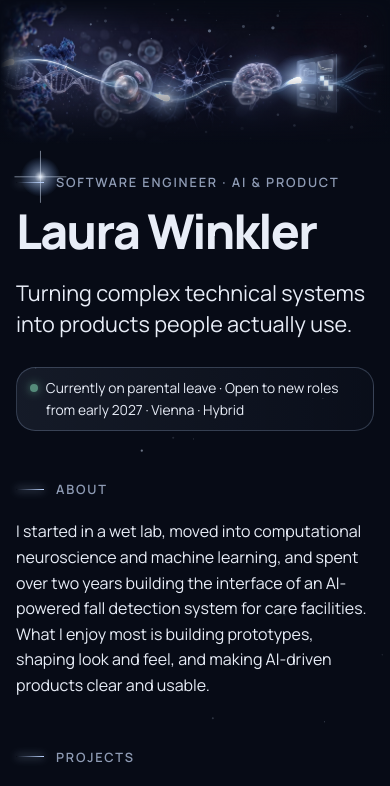
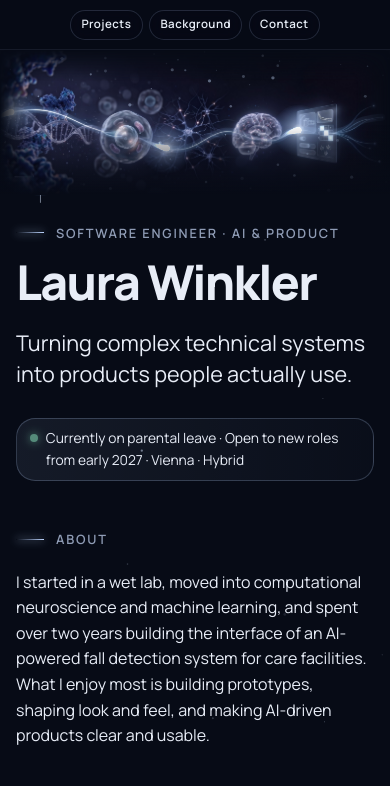
Before and after one commit to WinklerLaura/portfolio, a React (Vite) app: page / in a window 390 px wide. Shown: the top 786 px of the page. Built offline with nearby package versions, Linux system fonts and the light colour scheme.

Commit message:
Pin the section buttons at the top on phones

```diff
--- a/src/App.tsx
+++ b/src/App.tsx
@@ -51,6 +51,12 @@ export default function App() {
   return (
     <>
       <Stars reduce={reduce} />
+      {/* Section buttons: shown on phones and tablets, pinned to the top while scrolling */}
+      <nav className="nav" aria-label="Sections">
+        <a href="#projects">Projects</a>
+        <a href="#background">Background</a>
+        <a href="#contact">Contact</a>
+      </nav>
       <Hero reduce={reduce} onHotspot={jumpTo} />
 
       <div className="content" lang="en">
```
